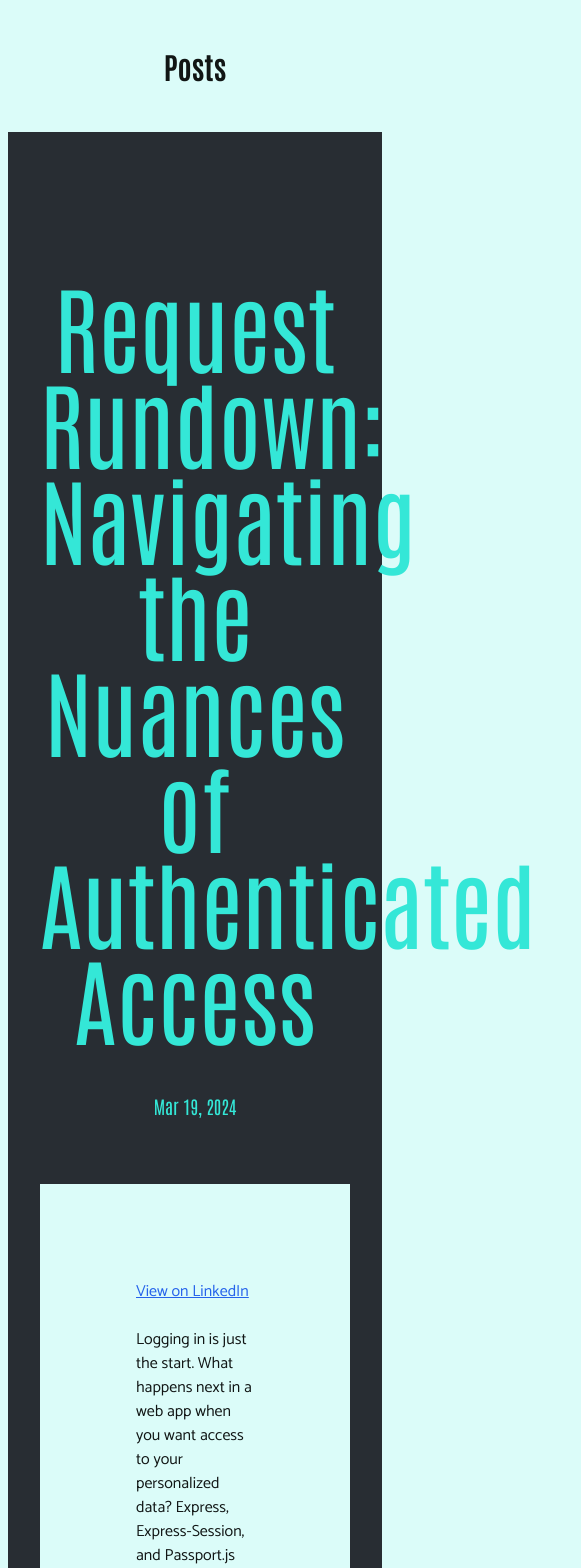
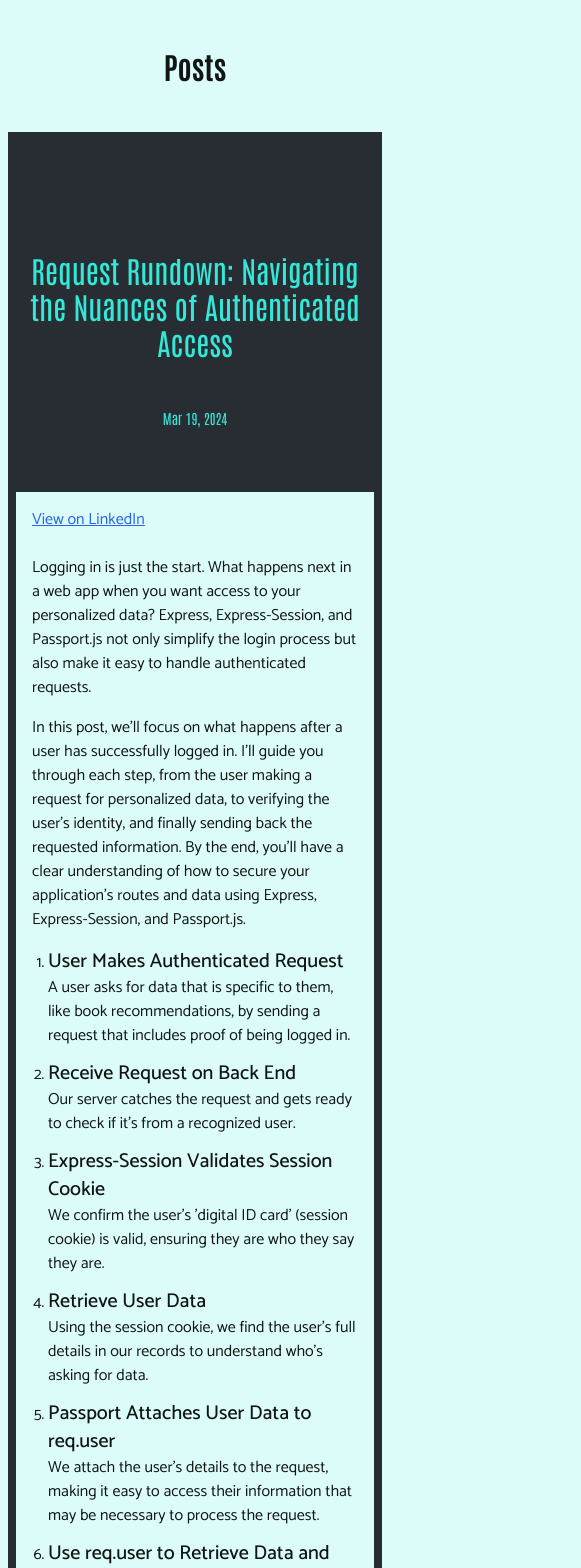
Before and after one commit to mike-v2/portfolio, a Next.js app: page /blog in a window 390 px wide. Shown: the top 1568 px of the page, 581 px wide, since content can reach past the window. Built offline with nearby package versions, Linux system fonts and the light colour scheme.

Commit message:
Improve responsiveness of blog page

```diff
--- a/app/blog/components/post.tsx
+++ b/app/blog/components/post.tsx
@@ -9,14 +9,14 @@ const catamaran = Catamaran({ subsets: ['latin'] });
 
 export default function Post({ title, date, link, content }: BlogPost) {
   return (
-    <section className='bg-base-300 p-8'>
+    <section className='bg-base-300 p-2 md:p-8'>
       <div className='mx-auto max-w-2xl py-16 text-center text-primary'>
-        <h3 className='my-12 text-8xl'>{title}</h3>
-        <div className='text-lg'>{format(date, 'MMM d, yyyy')}</div>
+        <h3 className='my-12 text-3xl md:text-8xl'>{title}</h3>
+        <div className='text-sm md:text-lg'>{format(date, 'MMM d, yyyy')}</div>
       </div>
 
       <div
-        className={`${catamaran.className} mx-auto mb-12 flex max-w-4xl flex-col gap-y-6 bg-base-100 p-24`}
+        className={`${catamaran.className} mx-auto mb-12 flex max-w-4xl flex-col gap-y-6 bg-base-100 p-4 md:p-24`}
       >
         <Anchor href={link} className='w-fit'>
           View on LinkedIn
```
